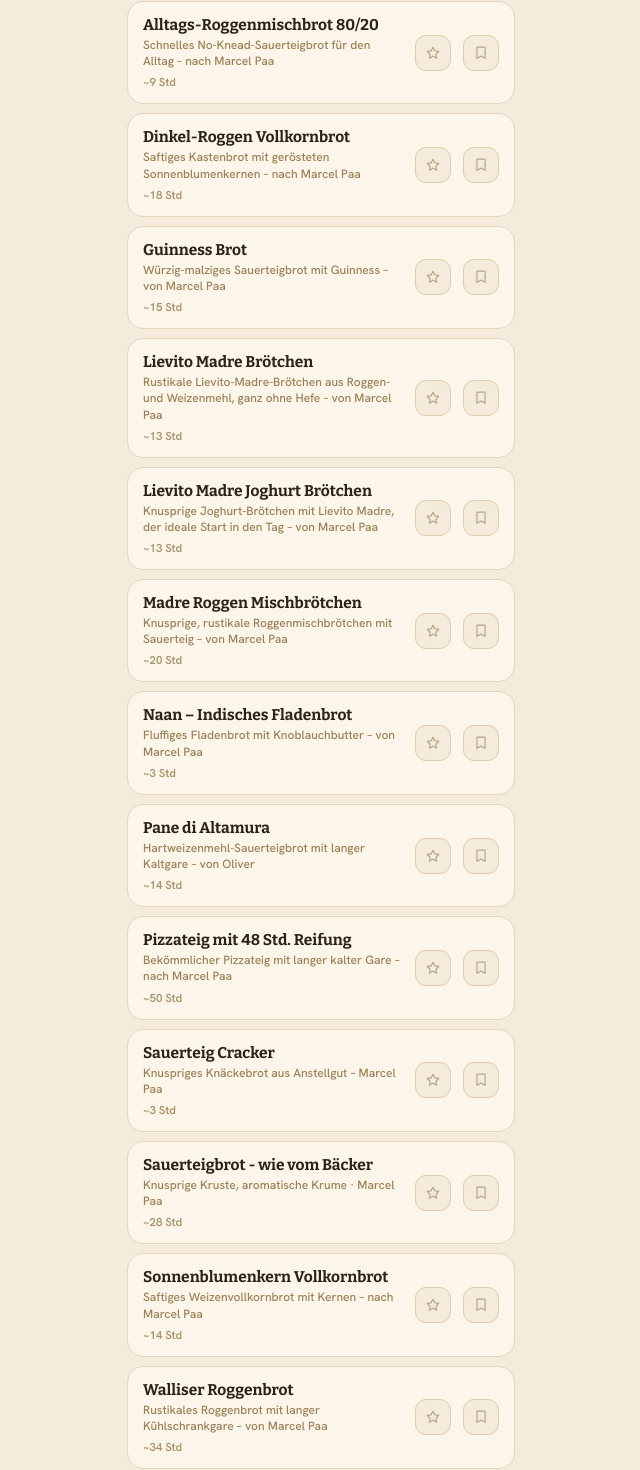
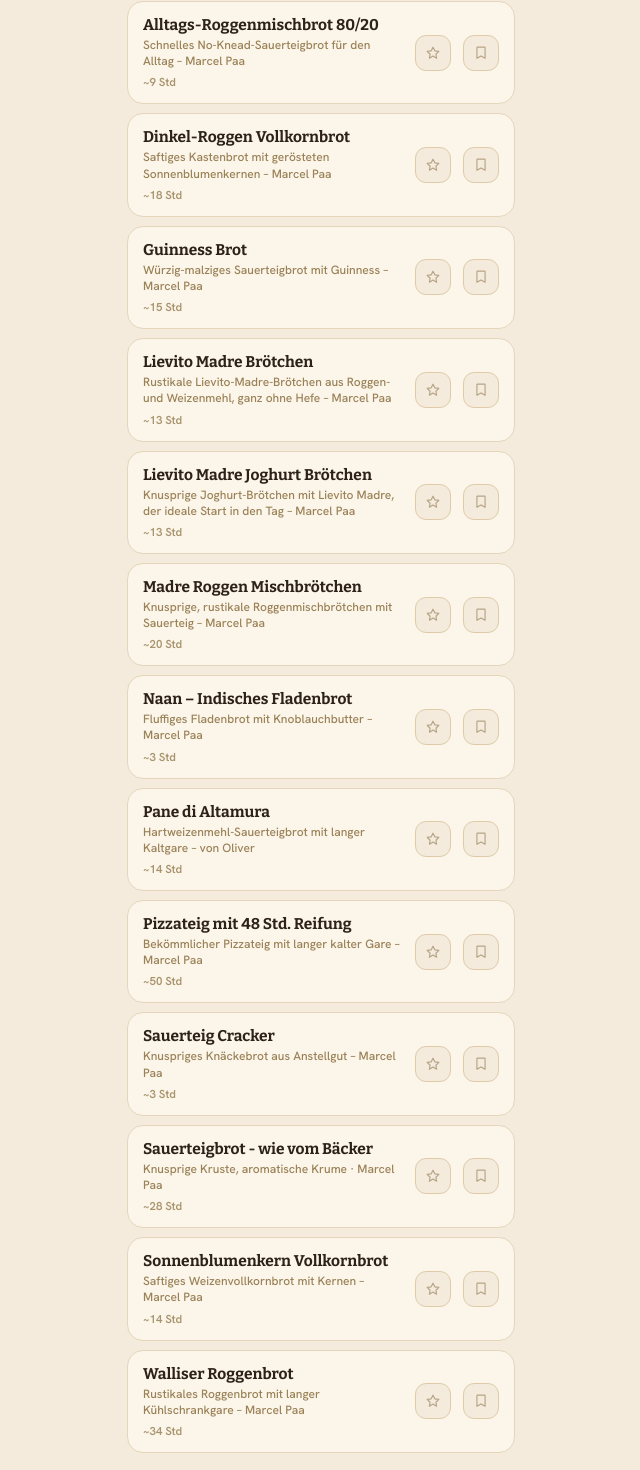
Before and after one commit to sboe0705/schedoughler, a Vue app: page / in a window 1280 px wide. Shown: the part 171-1641 px from the top of the page, without its empty margins (319-959 px from the left). Built offline with nearby package versions, Linux system fonts and the light colour scheme.

Commit message:
changed the recipe search to only consider name and subtile

```diff
--- a/src/scheduler.js
+++ b/src/scheduler.js
@@ -113,7 +113,7 @@
     id: 'guinness-brot',
     name: 'Guinness Brot',
     totalShort: '~15 Std',
-    subtitle: 'Würzig-malziges Sauerteigbrot mit Guinness – von Marcel Paa',
+    subtitle: 'Würzig-malziges Sauerteigbrot mit Guinness – Marcel Paa',
     source: { url: 'https://www.marcelpaa.com/rezepte/guinness-brot/', title: 'Marcel Paa - Guinness Brot' },
     idealFinish: { hour: 12, minute: 30 },
     steps: [
@@ -264,7 +264,7 @@
     id: 'madre-roggen-mischbroetchen',
     name: 'Madre Roggen Mischbrötchen',
     totalShort: '~20 Std',
-    subtitle: 'Knusprige, rustikale Roggenmischbrötchen mit Sauerteig – von Marcel Paa',
+    subtitle: 'Knusprige, rustikale Roggenmischbrötchen mit Sauerteig – Marcel Paa',
     source: { url: 'https://www.marcelpaa.com/rezepte/madre-roggen-mischbroetchen/', title: 'Marcel Paa – Madre Roggen Mischbrötchen' },
     idealFinish: { hour: 7, minute: 30 },
     steps: [
@@ -318,7 +318,7 @@
     id: 'lievito-madre-joghurt-broetchen',
     name: 'Lievito Madre Joghurt Brötchen',
     totalShort: '~13 Std',
-    subtitle: 'Knusprige Joghurt-Brötchen mit Lievito Madre, der ideale Start in den Tag – von Marcel Paa',
+    subtitle: 'Knusprige Joghurt-Brötchen mit Lievito Madre, der ideale Start in den Tag – Marcel Paa',
     source: { url: 'https://www.marcelpaa.com/rezepte/lievito-madre-joghurt-broetchen/', title: 'Marcel Paa – Lievito Madre Joghurt Brötchen' },
     idealFinish: { hour: 9, minute: 0 },
     steps: [
@@ -373,7 +373,7 @@
     id: 'lievito-madre-broetchen',
     name: 'Lievito Madre Brötchen',
     totalShort: '~13 Std',
-    subtitle: 'Rustikale Lievito-Madre-Brötchen aus Roggen- und Weizenmehl, ganz ohne Hefe – von Marcel Paa',
+    subtitle: 'Rustikale Lievito-Madre-Brötchen aus Roggen- und Weizenmehl, ganz ohne Hefe – Marcel Paa',
     source: { url: 'https://www.marcelpaa.com/rezepte/lievito-madre-broetchen-2/', title: 'Marcel Paa – Lievito Madre Brötchen' },
     idealFinish: { hour: 10, minute: 0 },
     steps: [
@@ -428,7 +428,7 @@
     id: 'walliser-roggenbrot',
     name: 'Walliser Roggenbrot',
     totalShort: '~34 Std',
-    subtitle: 'Rustikales Roggenbrot mit langer Kühlschrankgare – von Marcel Paa',
+    subtitle: 'Rustikales Roggenbrot mit langer Kühlschrankgare – Marcel Paa',
     source: { url: 'https://www.marcelpaa.com/rezepte/walliser-roggenbrot-mit-kuehlschrankgare/', title: 'Marcel Paa – Walliser Roggenbrot mit Kühlschrankgare' },
     idealFinish: { hour: 18, minute: 30 },
     steps: [
@@ -493,7 +493,7 @@
     id: 'naan',
     name: 'Naan – Indisches Fladenbrot',
     totalShort: '~3 Std',
-    subtitle: 'Fluffiges Fladenbrot mit Knoblauchbutter – von Marcel Paa',
+    subtitle: 'Fluffiges Fladenbrot mit Knoblauchbutter – Marcel Paa',
     source: { url: 'https://www.marcelpaa.com/rezepte/naan-indisches-fladenbrot/', title: 'Marcel Paa – Naan Indisches Fladenbrot' },
     idealFinish: { hour: 18, minute: 30 },
     steps: [
@@ -521,7 +521,7 @@
     id: 'sonnenblumenkern-vollkornbrot',
     name: 'Sonnenblumenkern Vollkornbrot',
     totalShort: '~14 Std',
-    subtitle: 'Saftiges Weizenvollkornbrot mit Kernen – nach Marcel Paa',
+    subtitle: 'Saftiges Weizenvollkornbrot mit Kernen – Marcel Paa',
     source: {
       url: 'https://www.marcelpaa.com/rezepte/vollkornbrot-mit-sonnenblumenkernen/',
       title: 'Sonnenblumenkern Vollkornbrot – Marcel Paa'
@@ -622,7 +622,7 @@
     id: 'pizzateig-48h',
     name: 'Pizzateig mit 48 Std. Reifung',
     totalShort: '~50 Std',
-    subtitle: 'Bekömmlicher Pizzateig mit langer kalter Gare – nach Marcel Paa',
+    subtitle: 'Bekömmlicher Pizzateig mit langer kalter Gare – Marcel Paa',
     source: {
       url: 'https://www.marcelpaa.com/rezepte/pizza-teig/',
       title: 'Pizzateig mit 48 Stunden Reifung – Marcel Paa'
@@ -707,7 +707,7 @@
     id: 'alltags-roggenmischbrot-80-20',
     name: 'Alltags-Roggenmischbrot 80/20',
     totalShort: '~9 Std',
-    subtitle: 'Schnelles No-Knead-Sauerteigbrot für den Alltag – nach Marcel Paa',
+    subtitle: 'Schnelles No-Knead-Sauerteigbrot für den Alltag – Marcel Paa',
     source: {
       url: 'https://www.marcelpaa.com/rezepte/alltags-roggenmischbrot-80-20/',
       title: 'Alltags-Roggenmischbrot 80/20 – Marcel Paa'
@@ -762,7 +762,7 @@
     id: 'dinkel-roggen-vollkornbrot',
     name: 'Dinkel-Roggen Vollkornbrot',
     totalShort: '~18 Std',
-    subtitle: 'Saftiges Kastenbrot mit gerösteten Sonnenblumenkernen – nach Marcel Paa',
+    subtitle: 'Saftiges Kastenbrot mit gerösteten Sonnenblumenkernen – Marcel Paa',
     source: {
       url: 'https://www.marcelpaa.com/rezepte/dinkel-roggen-vollkornbrot/',
       title: 'Dinkel-Roggen Vollkornbrot – Marcel Paa'
@@ -973,13 +973,13 @@
 
 /**
  * Recipe search (selection view). Case-insensitive; the query is split on
- * whitespace and EVERY word must occur somewhere in the recipe's title or its
- * step titles/descriptions. Empty query matches everything.
+ * whitespace and EVERY word must occur somewhere in the recipe's name or
+ * subtitle. Empty query matches everything.
  */
 export function matchesQuery(recipe, query) {
   const q = (query || '').trim().toLowerCase();
   if (!q) return true;
-  const hay = [recipe.name, ...recipe.steps.map(s => s.title + ' ' + s.desc)].join(' ').toLowerCase();
+  const hay = [recipe.name, recipe.subtitle].filter(Boolean).join(' ').toLowerCase();
   return q.split(/\s+/).filter(Boolean).every(w => hay.includes(w));
 }
 
```
Also changed, not shown: 2 other files (tests, documents, lock files or other folders).
